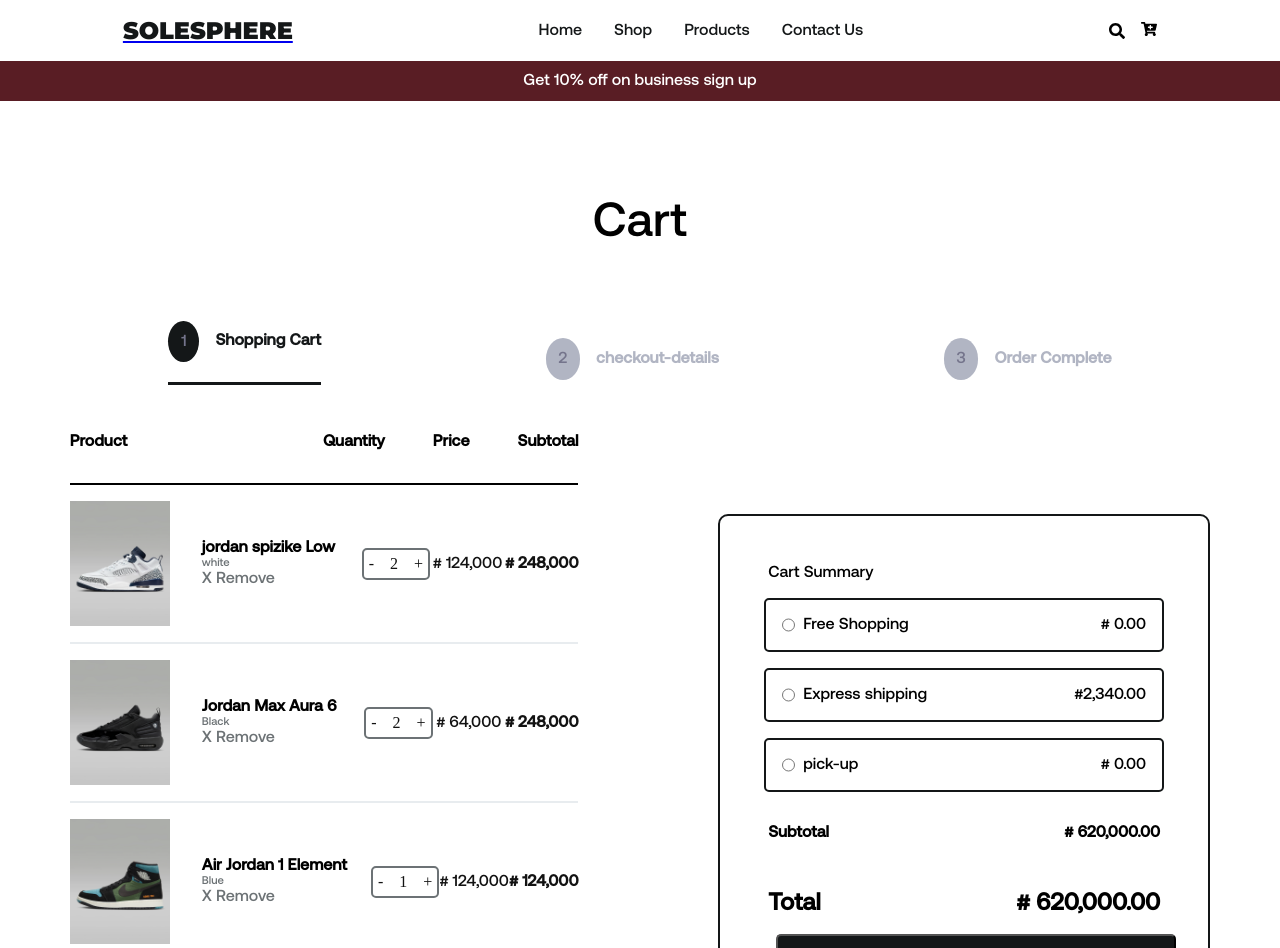
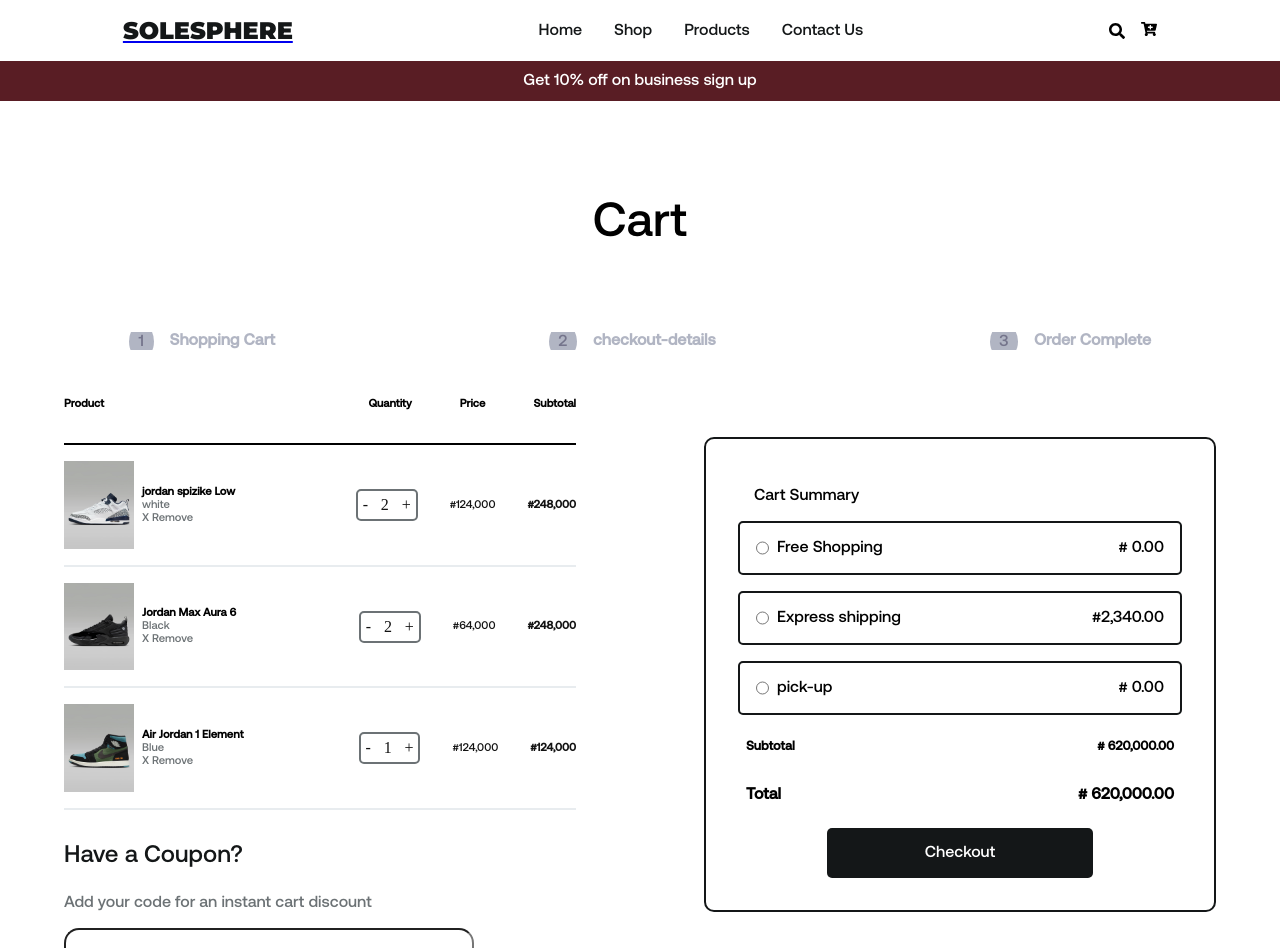
Before and after one commit to Tolaniii7/shopping-kicks, a React (Create React App) app: page /checkout in a window 1280 px wide. Shown: the top 948 px of the page. Built offline with nearby package versions, Linux system fonts and the light colour scheme.

Commit message:
good to go

```diff
--- a/src/index.css
+++ b/src/index.css
@@ -69,11 +69,11 @@
 /********** mini-container********** */
 
 .mini-container {
+  max-width: 100%;
   background-image: url(./images/Frame\ 2147224279.png);
   background-position-x: center;
   background-size: cover;
   margin-top: 2em;
-  padding: 1em;
   display: flex;
   flex-direction: column;
   justify-content: space-around;
@@ -83,36 +83,33 @@
 .info-container {
   display: flex;
   align-items: center;
-  /* justify-content: center; */
   flex-direction: column;
+  gap: 1em;
   margin-bottom: 1em;
+  padding: 1em;
 }
 
 .header-one {
-  /* max-width: 100%; */
-  /* margin: 0 auto; */
   font-size: 2em;
   font-weight: 700;
   font-family: Aeonik pro;
   line-height: 1;
   color: #fff;
   margin-top: 2em;
-  padding: 1em;
 }
 
 .header-two {
-  max-width: 60%;
-  /* margin: 0 auto; */
+  width: 60%;
   font-size: 1em;
   font-weight: 500;
   font-family: Aeonik pro;
   line-height: 30px;
   color: #fff;
-  padding: 1em;
 }
 
 .button-two,
 .button-one {
+  width: 70%;
   padding: 1em;
   background-color: #141718;
   color: #fff;
@@ -125,7 +122,6 @@
 
 .button-one {
   width: 30%;
-  /* margin: 0 auto; */
 }
 
 .exclusive-container {
@@ -169,24 +165,20 @@
   text-align: center;
 }
 
+.product-container {
+  margin-bottom: 3em;
+}
+
 .products-list {
-  max-width: 80%;
-  margin: 0 auto;
+  gap: 3em;
   display: grid;
-  grid-template-columns: 1fr 1fr;
-  place-items: center;
+  grid-template-columns: 30% 30%;
+  place-content: center;
 }
 
 .list {
-  /* max-width: 50%; */
+  max-width: 100%;
   list-style: none;
-  display: flex;
-  flex-direction: column;
-  margin-bottom: 1em;
-}
-
-.product-container {
-  margin-bottom: 3em;
 }
 
 h3 {
@@ -215,7 +207,7 @@
 }
 
 .product-brand {
-  max-width: 170px;
+  max-width: 60%;
   color: #141718;
   font-size: 1em;
   font-weight: 500;
@@ -309,10 +301,11 @@
   }
 
   .products-list {
-    max-width: 100%;
-    display: grid;
+    width: 80%;
+    gap: 5em;
     grid-template-columns: 1fr 1fr 1fr 1fr;
     place-items: center;
+    margin: 0 auto;
   }
 
   .footer-one {
@@ -399,11 +392,12 @@
 }
 
 .checkout-menu {
-  width: 90%;
+  /* width: 800px; */
+  overflow-x: scroll;
   display: flex;
   justify-content: space-around;
-  margin: 0 auto;
-  align-items: center;
+  /* margin: 0 auto; */
+  /* align-items: center; */
   gap: 1em;
   margin-top: 2em;
   margin-bottom: 3em;
@@ -413,18 +407,19 @@
   font-family: Aeonik pro;
   font-weight: 700;
   font-size: 1em;
-  color: #141718;
+  color: #b1b5c3;
 }
 
-.menu-one {
+/* .menu-one {
   border-bottom: 3px solid #141718;
   padding-bottom: 2em;
-}
+  color: #141718;
+} */
 
 .menu > span {
   /* width: 10%; */
-  background-color: #141718;
-  padding: 0.8em;
+  background-color: #b1b5c3;
+  padding: 0.6em;
   border-radius: 100%;
   margin-right: 1em;
 }
@@ -437,15 +432,10 @@
   margin-bottom: 4em;
 } */
 
-.menu-two,
-.menu-three {
-  color: #b1b5c3;
-}
-
-.menu-two > span,
+/* .menu-two > span,
 .menu-three > span {
   background-color: #b1b5c3;
-}
+} */
 
 .cart-container {
   max-width: 70%;
@@ -464,12 +454,11 @@
   display: flex;
   align-items: center;
   gap: 3em;
-  /* justify-content: space-around; */
 }
 
 .cart-features > p,
 .table-header > p {
-  font-size: 1em;
+  font-size: 0.7em;
   font-family: Aeonik pro;
   font-weight: 700;
   color: #000000;
@@ -491,20 +480,20 @@
 
 .cart-price {
   color: #121212;
-  font-size: 1em;
+  font-size: 0.7em;
   font-family: Aeonik pro;
   font-weight: 400;
 }
 
 .cart-totals {
   color: #121212;
-  font-size: 1em;
+  font-size: 0.7em;
   font-family: Aeonik pro;
   font-weight: 700;
 }
 
 .cart-brand {
-  font-size: 1em;
+  font-size: 0.7em;
   font-family: Aeonik pro;
   font-weight: 700;
   color: #000000;
@@ -518,11 +507,11 @@
 }
 
 .cart-details {
-  padding: 1.5em;
+  padding: 0.5em;
 }
 
 .cart-button {
-  font-size: 1em;
+  font-size: 0.7em;
   font-family: Aeonik pro;
   font-weight: 500;
   color: #6c7275;
@@ -532,7 +521,13 @@
 .cart-item {
   display: flex;
   align-items: center;
-  gap: 0.5em;
+  justify-content: center;
+}
+
+.numbers {
+  display: flex;
+  align-items: center;
+  gap: 2em;
 }
 
 .quantity {
@@ -541,7 +536,7 @@
   border: 2px solid #6c7275;
   padding: 5px;
   border-radius: 5px;
-  gap: 1em;
+  gap: 0.8em;
 }
 
 .coupon {
@@ -565,7 +560,7 @@
 }
 
 .coupon-input {
-  width: 400px;
+  width: 80%;
   padding: 1em;
   color: #6c7275;
   font-size: 1em;
@@ -575,12 +570,16 @@
 }
 
 .summary-container {
-  max-width: 60%;
+  max-width: 80%;
+
   border: 2px solid #141718;
   border-radius: 10px;
   padding: 2em;
   margin: 0 auto;
   margin-bottom: 3em;
+}
+
+.summary {
 }
 
 h4 {
@@ -594,7 +593,7 @@
   display: flex;
   align-items: center;
   justify-content: space-between;
-  width: 400px;
+  max-width: 100%;
   border: 2px solid #141718;
   padding: 1em;
   margin: 0 auto;
@@ -620,31 +619,36 @@
   align-items: center;
   justify-content: space-between;
   margin-top: 1em;
-  padding: 1em;
+  padding: 0.5em;
+  margin-bottom: 1em;
 }
 
 .sub-total > p {
-  font-size: 1em;
+  font-size: 0.8em;
   font-family: Aeonik pro;
   font-weight: 700;
 }
 
 .total > p {
-  font-size: 1.5em;
+  font-size: 1em;
   font-family: Aeonik pro;
   font-weight: 900;
 }
 
 .checkout-button {
-  width: 400px;
+  width: 60%;
+  margin: 0 auto;
   padding: 1em;
   background-color: #141718;
   color: #fff;
   font-family: Aeonik pro;
   font-size: 1em;
   font-weight: 500;
-  margin-left: 1.5em;
   border-radius: 5px;
+}
+
+.checkout {
+  text-align: center;
 }
 
 @media only screen and (min-width: 1000px) {
@@ -653,4 +657,12 @@
     align-items: center;
     justify-content: center;
   }
+
+  .summary-container {
+    width: 40%;
+  }
+
+  .cart-container {
+    width: 40%;
+  }
 }
--- a/src/pages/Cart/index.js
+++ b/src/pages/Cart/index.js
@@ -15,13 +15,13 @@
     <div>
       <h4 className="cart-header">Cart</h4>
       <div className="checkout-menu">
-        <p className="menu-one menu">
+        <p className=" menu">
           <span>1</span>Shopping Cart
         </p>
-        <p className="menu-two menu">
+        <p className=" menu">
           <span>2</span>checkout-details
         </p>
-        <p className="menu-three menu">
+        <p className=" menu">
           <span>3</span>Order Complete
         </p>
       </div>
@@ -69,7 +69,7 @@
   return (
     <li className="cart-list">
       <div className="cart-item">
-        <img src={product.photo} alt={product.brandType} width="100" />
+        <img src={product.photo} alt={product.brandType} width="70" />
         <div className="cart-details">
           <p className="cart-brand">{product.brandType}</p>
           <p className="cart-color">{product.colour}</p>
@@ -77,6 +77,7 @@
         </div>
       </div>
 
+      <div className="numbers">
         <div className="quantity">
           <p> - </p>
           <p> {product.quantity} </p>
@@ -85,6 +86,7 @@
 
         <p className="cart-price">{product.price}</p>
         <p className="cart-totals">{product.totalPrice}</p>
+      </div>
     </li>
   );
 }
@@ -126,7 +128,10 @@
           <p># 620,000.00</p>
         </div>
       </div>
-      <button className="checkout-button">Checkout</button>
+      <div className="checkout-button">
+        {" "}
+        <p className="checkout">Checkout</p>
+      </div>
     </div>
   );
 }
--- a/src/pages/Home/index.js
+++ b/src/pages/Home/index.js
@@ -76,24 +76,21 @@
   return (
     <div className="product-container">
       <h3>Latest Products</h3>
-      <ul className="products-list">
-        {latestProducts.map((product) => (
-          <Products product={product} />
-        ))}
-      </ul>
+      <div className="product">
+        <ul className="products-list">
+          {latestProducts.map((product) => (
+            <Products product={product} />
+          ))}
+        </ul>
+      </div>
     </div>
   );
 }
 
 function Products({ product }) {
-  const style = {
-    width: "200px",
-    marginTop: "1em",
-    borderRadius: "10px",
-  };
   return (
     <li className="list">
-      <img src={product.photo} alt={product.brand} style={style} />
+      <img src={product.photo} alt={product.brand} width="100%" />
       <div className="product-details">
         <p className="product-price">{product.price}</p>
         <span>
```
Also changed, not shown: src/utils/index.js (+7 -7 lines). Lines whose indentation alone changed are shown as unchanged.
